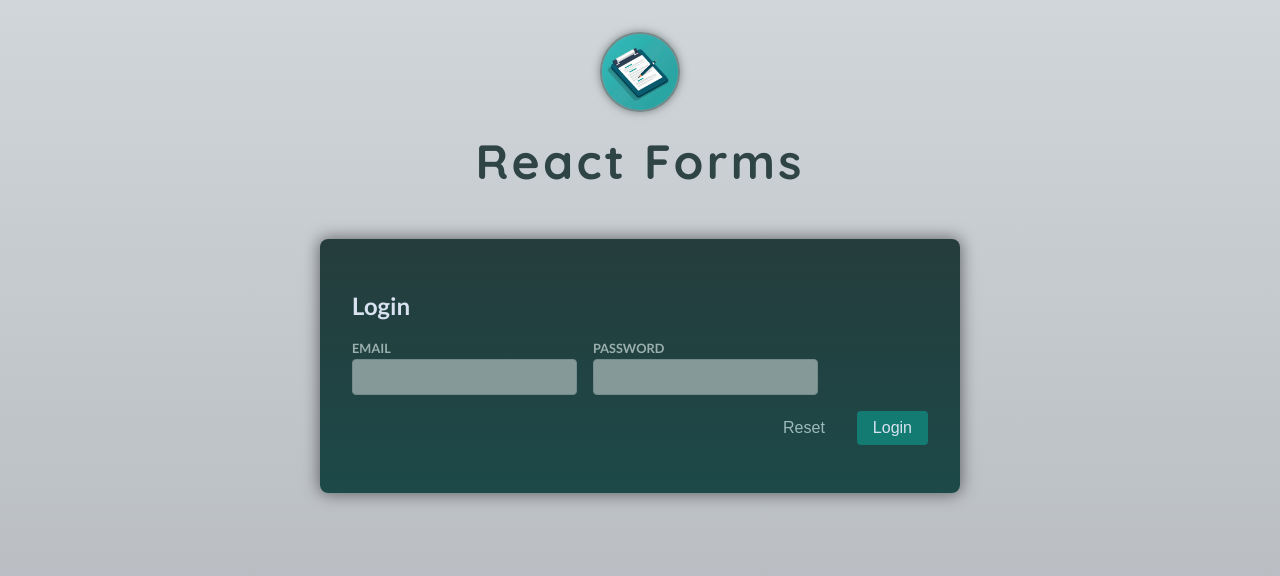
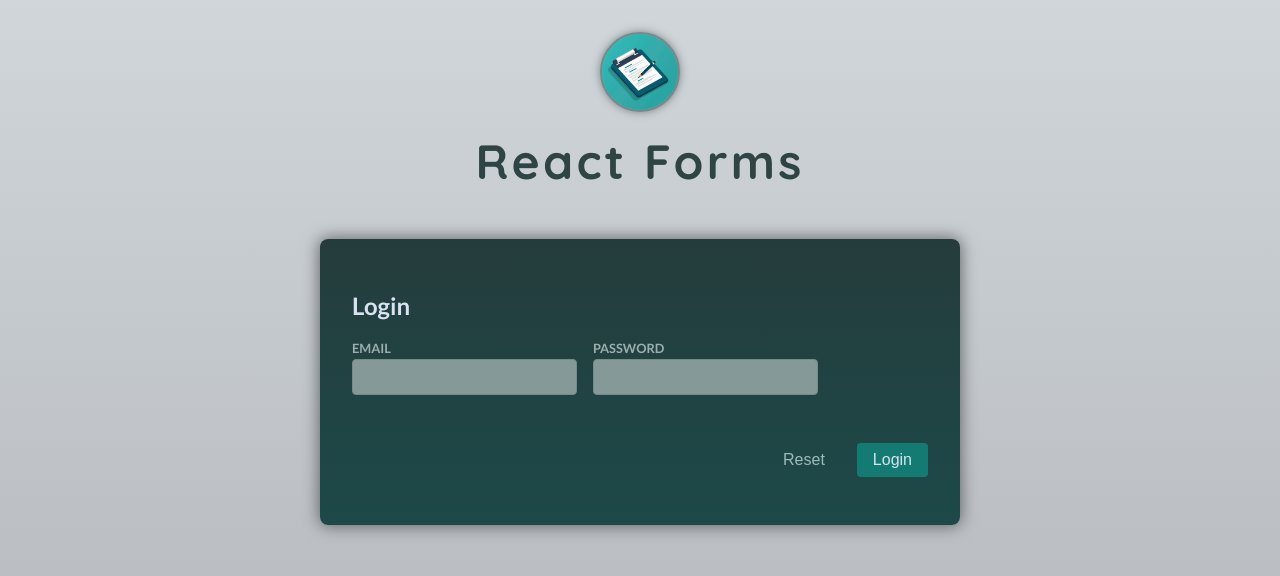
Before and after one commit to Seydabomb/JS-Frameworks-Assignment-Set-3, a React (Vite) app in the folder Section 17/: page / in a window 1280 px wide. Shown: the top 576 px of the page. Built offline with nearby package versions, Linux system fonts and the light colour scheme.

Commit message:
Fixed it - import issue
It was an import issue on the App

```diff
--- a/Section 17/src/App.jsx
+++ b/Section 17/src/App.jsx
@@ -1,12 +1,12 @@
 import Header from "./components/Header.jsx";
-import Login from "./components/Login.jsx";
+import StateLogin from "./components/StateLogin.jsx";
 
 function App() {
 	return (
 		<>
 			<Header />
 			<main>
-				<Login />
+				<StateLogin />
 			</main>
 		</>
 	);
```
